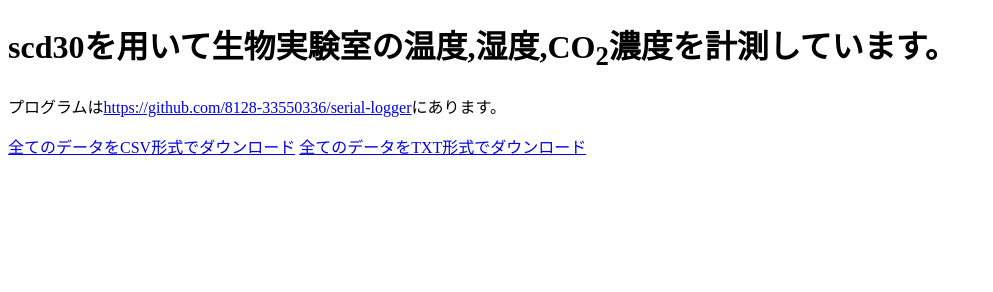
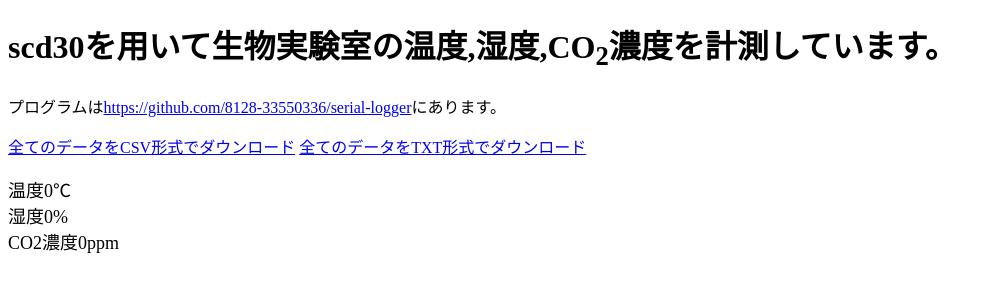
Before and after one commit to 8128-33550336/serial-logger, a website: page resource/index.html in a window 1280 px wide. Shown: the whole page, without its empty margins (0-993 px from the left). Drawn offline with Linux system fonts and the light colour scheme.

Commit message:
add info

```diff
--- a/resource/index.html
+++ b/resource/index.html
@@ -12,5 +12,11 @@
         </p>
         <a href="/all.csv" download="co2all.csv">全てのデータをCSV形式でダウンロード</a>
         <a href="/all.txt" download="co2all.txt">全てのデータをTXT形式でダウンロード</a>
+
+        <p style="font-size: large;">
+            <span>温度<span id="temp">0</span>℃</span><br>
+            <span>湿度<span id="hum">0</span>%</span><br>
+            <span>CO2濃度<span id="co2">0</span>ppm</span>
+        </p>
     </body>
 </html>
```
